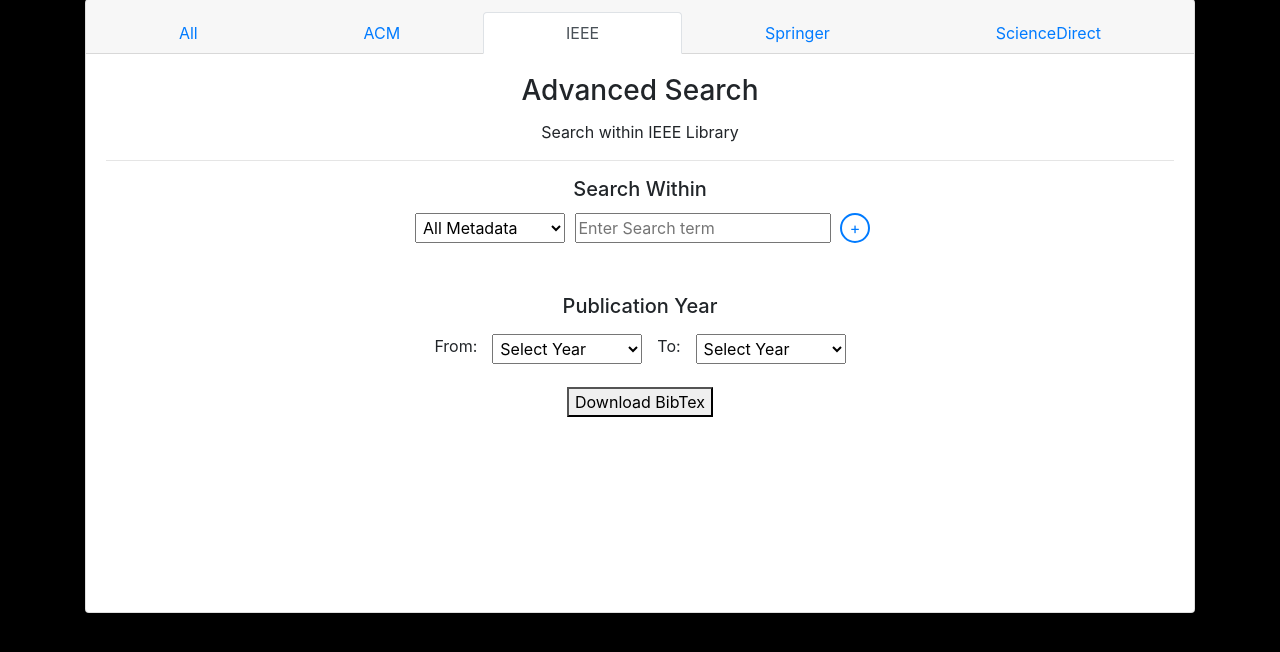
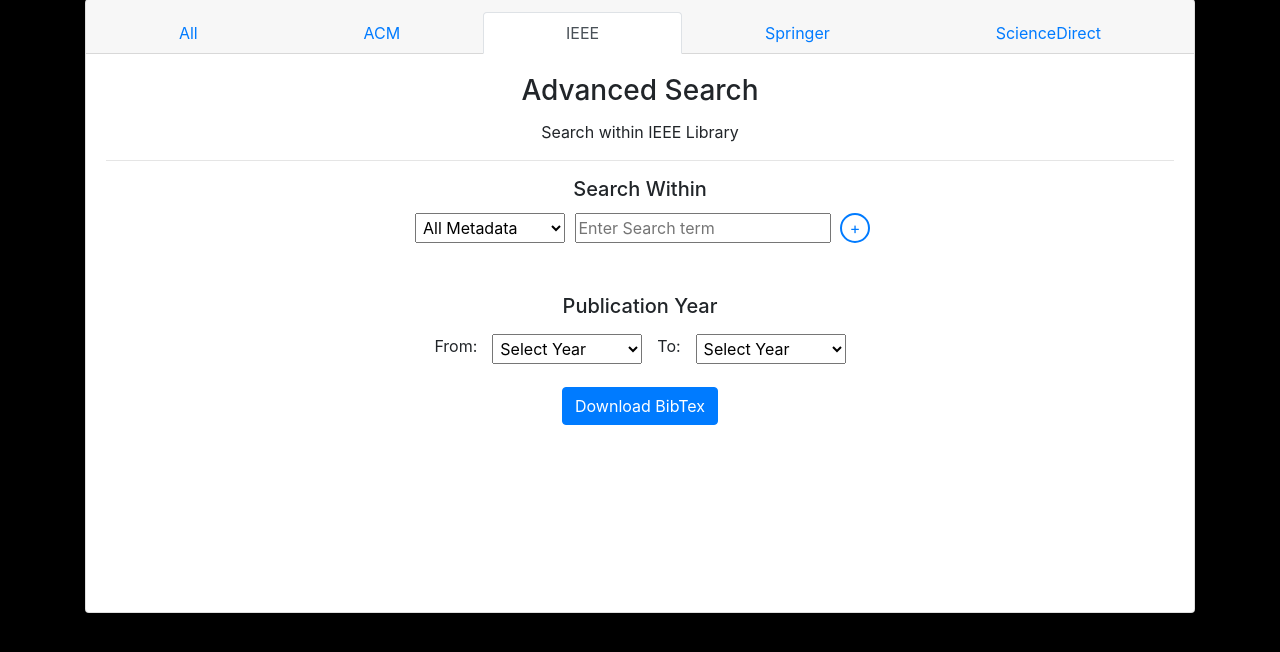
Before and after one commit to skscool/SLR-Tool-Crawler-And-Scraper, a Django app: page /ieee in a window 1280 px wide. Shown: the part 57-709 px from the top of the page. Run offline with Django 3.2, Linux system fonts and the light colour scheme; some libraries are stand-ins or nearby versions.

Commit message:
bug fix ieee

```diff
--- a/templates/IEEE.html
+++ b/templates/IEEE.html
@@ -327,7 +327,7 @@
                         </div>
 
                         <div class="downloadButtonArea">
-                            <button type="submit" href="#" onclick="downloading()" "btn btn-primary">Download BibTex</button>
+                            <button type="submit" href="#" onclick="downloading()" class="btn btn-primary">Download BibTex</button>
                             <br>
                             <br>
                         </div>
```
Also changed, not shown: README.md.
